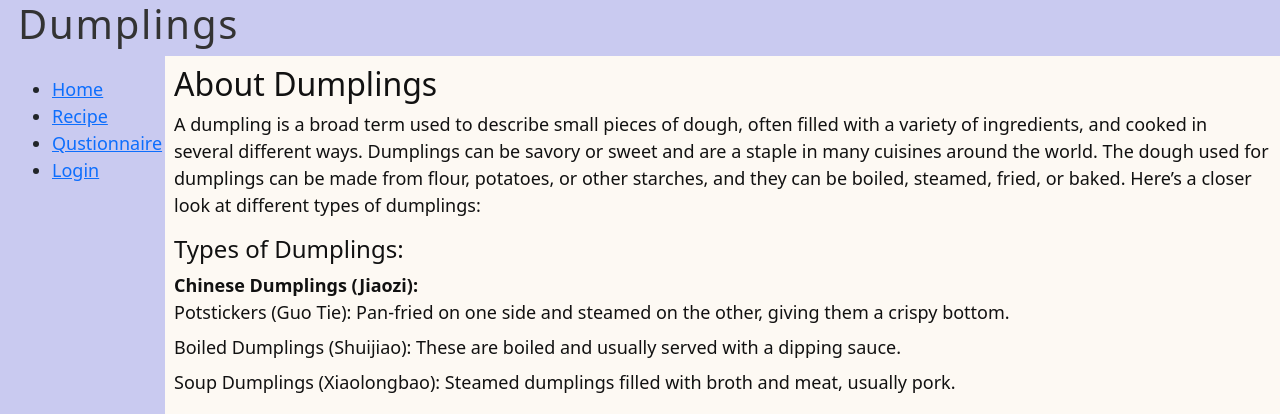
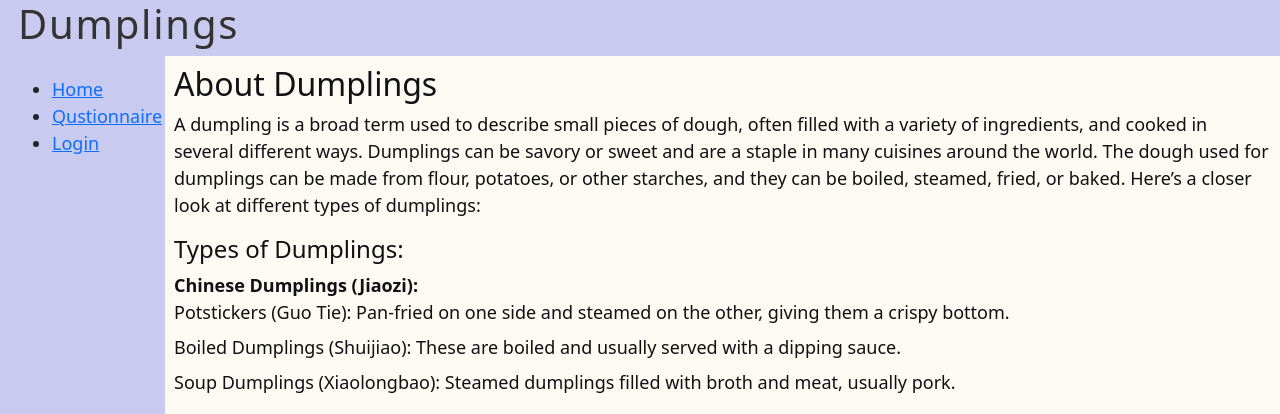
Before and after one commit to emilyichan3/DumplingQuestionnaire, a Flask app: page / in a window 1280 px wide. Shown: the top 414 px of the page. Run offline with Flask 2, Linux system fonts and the light colour scheme.

Commit message:
Deleted recipe page

```diff
--- a/templates/base.html
+++ b/templates/base.html
@@ -33,9 +33,6 @@
                     <a href="{{ url_for('index') }}" class="dark-peach">Home</a>
                 </li>
                 <li>
-                    <a href="{{ url_for('recipe') }}" class="dark-peach">Recipe</a>
-                </li>
-                <li>
                     <a href="{{ url_for('questionnaire') }}" class="dark-peach">Qustionnaire</a>
                 </li>
                 {% if session['username'] %}
@@ -57,9 +54,6 @@
                 <ul>
                     <li>
                         <a href="{{ url_for('index') }}" class="dark-peach">Home</a>
-                    </li>
-                    <li>
-                        <a href="{{ url_for('recipe') }}" class="dark-peach">Recipe</a>
                     </li>
                     <li>
                         <a href="{{ url_for('questionnaire') }}" class="dark-peach">Qustionnaire</a>
```
Also changed, not shown: static/images/dumpling_filling.jpg (deleted).
